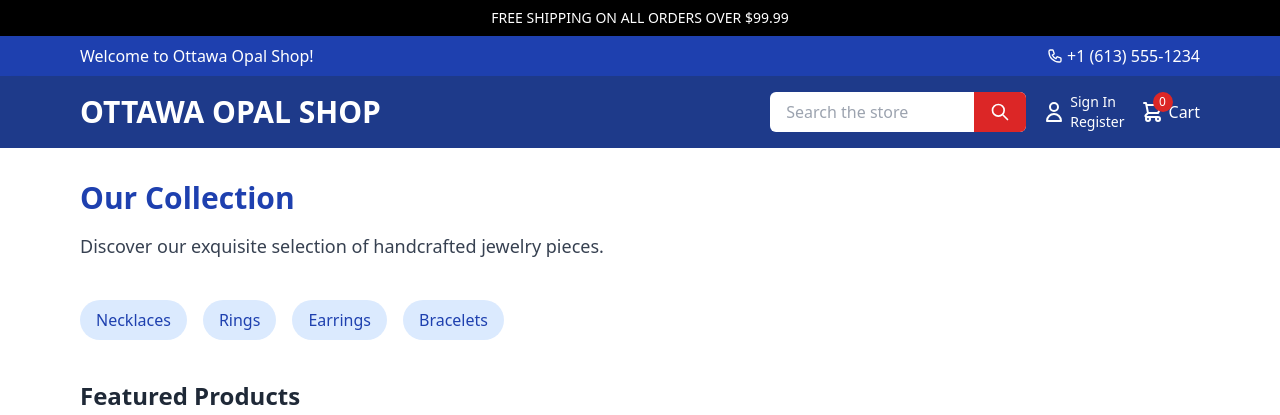
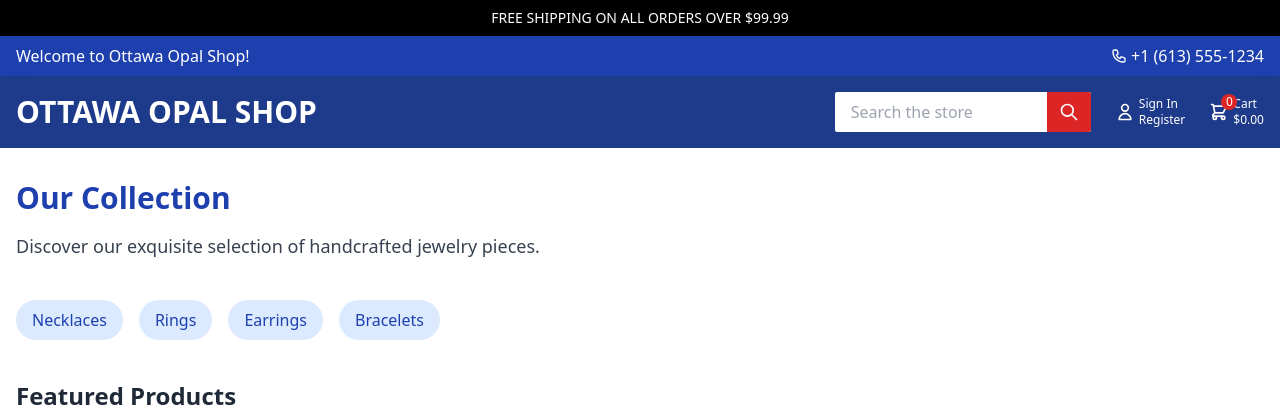
Before and after one commit to superbrucem/-git-Projects-jewelry11ty, an Eleventy site: page src/index.html in a window 1280 px wide. Shown: the top 415 px of the page. Built offline with nearby package versions, Linux system fonts and the light colour scheme; Eleventy itself is replaced by a stand-in of ours; files that its build step writes are made by us from their sources.

Commit message:
Update layout to exactly match reference image with container-based layout

```diff
--- a/src/index.html
+++ b/src/index.html
@@ -28,7 +28,7 @@
 
     <!-- Welcome Bar -->
     <div class="bg-blue-800 text-white py-2 w-full">
-        <div class="max-w-6xl mx-auto flex justify-between items-center px-4">
+        <div class="container mx-auto flex justify-between items-center px-4">
             <div>Welcome to Ottawa Opal Shop!</div>
             <div class="flex items-center">
                 <svg xmlns="http://www.w3.org/2000/svg" class="h-4 w-4 mr-1" fill="none" viewBox="0 0 24 24" stroke="currentColor">
@@ -41,14 +41,14 @@
 
     <!-- Main Header -->
     <header class="bg-blue-900 text-white py-4 shadow-lg w-full">
-        <div class="max-w-6xl mx-auto flex justify-between items-center px-4">
+        <div class="container mx-auto flex justify-between items-center px-4">
             <h1 class="text-3xl font-bold">OTTAWA OPAL SHOP</h1>
 
-            <div class="flex items-center space-x-4">
+            <div class="flex items-center space-x-6">
                 <!-- Search Bar -->
-                <div class="relative hidden md:block">
-                    <input type="text" placeholder="Search the store" class="py-2 px-4 pr-10 rounded-md w-64 text-gray-800 focus:outline-none">
-                    <button class="absolute right-0 top-0 h-full bg-red-600 px-4 rounded-r-md flex items-center justify-center">
+                <div class="relative">
+                    <input type="text" placeholder="Search the store" class="py-2 px-4 pr-10 rounded-sm w-64 text-gray-800 focus:outline-none">
+                    <button class="absolute right-0 top-0 h-full bg-red-600 px-3 rounded-r-sm flex items-center justify-center">
                         <svg xmlns="http://www.w3.org/2000/svg" class="h-5 w-5 text-white" fill="none" viewBox="0 0 24 24" stroke="currentColor">
                             <path stroke-linecap="round" stroke-linejoin="round" stroke-width="2" d="M21 21l-6-6m2-5a7 7 0 11-14 0 7 7 0 0114 0z" />
                         </svg>
@@ -56,25 +56,28 @@
                 </div>
 
                 <!-- Account -->
-                <div class="flex items-center text-sm">
-                    <svg xmlns="http://www.w3.org/2000/svg" class="h-6 w-6 mr-1" fill="none" viewBox="0 0 24 24" stroke="currentColor">
+                <div class="flex items-center text-xs">
+                    <svg xmlns="http://www.w3.org/2000/svg" class="h-5 w-5 mr-1" fill="none" viewBox="0 0 24 24" stroke="currentColor">
                         <path stroke-linecap="round" stroke-linejoin="round" stroke-width="2" d="M16 7a4 4 0 11-8 0 4 4 0 018 0zM12 14a7 7 0 00-7 7h14a7 7 0 00-7-7z" />
                     </svg>
-                    <div class="hidden md:block">
+                    <div>
                         <div>Sign In</div>
                         <div>Register</div>
                     </div>
                 </div>
 
                 <!-- Cart -->
-                <div class="flex items-center">
+                <div class="flex items-center text-xs">
                     <div class="relative">
-                        <svg xmlns="http://www.w3.org/2000/svg" class="h-6 w-6" fill="none" viewBox="0 0 24 24" stroke="currentColor">
+                        <svg xmlns="http://www.w3.org/2000/svg" class="h-5 w-5" fill="none" viewBox="0 0 24 24" stroke="currentColor">
                             <path stroke-linecap="round" stroke-linejoin="round" stroke-width="2" d="M3 3h2l.4 2M7 13h10l4-8H5.4M7 13L5.4 5M7 13l-2.293 2.293c-.63.63-.184 1.707.707 1.707H17m0 0a2 2 0 100 4 2 2 0 000-4zm-8 2a2 2 0 11-4 0 2 2 0 014 0z" />
                         </svg>
-                        <span class="absolute -top-2 -right-2 bg-red-600 text-white text-xs rounded-full h-5 w-5 flex items-center justify-center">0</span>
+                        <span class="absolute -top-2 -right-2 bg-red-600 text-white text-xs rounded-full h-4 w-4 flex items-center justify-center">0</span>
                     </div>
-                    <span class="ml-1 hidden md:inline">Cart</span>
+                    <div class="ml-1">
+                        <div>Cart</div>
+                        <div>$0.00</div>
+                    </div>
                 </div>
             </div>
         </div>
@@ -82,7 +85,7 @@
 
     <!-- Page Content Container -->
     <div class="w-full bg-white py-8">
-        <div class="max-w-6xl mx-auto px-4">
+        <div class="container mx-auto px-4">
             <div class="mb-10">
                 <h2 class="text-3xl font-bold text-blue-800 mb-4">Our Collection</h2>
                 <p class="text-gray-700 text-lg">Discover our exquisite selection of handcrafted jewelry pieces.</p>
@@ -214,7 +217,7 @@
 
     <!-- Footer -->
     <footer class="bg-blue-900 text-white py-8 mt-12 w-full">
-        <div class="max-w-6xl mx-auto px-8">
+        <div class="container mx-auto px-4">
             <div class="flex flex-col md:flex-row justify-between items-center">
                 <div class="mb-6 md:mb-0">
                     <h3 class="text-2xl font-bold mb-2">Ottawa Opal Shop</h3>
```
